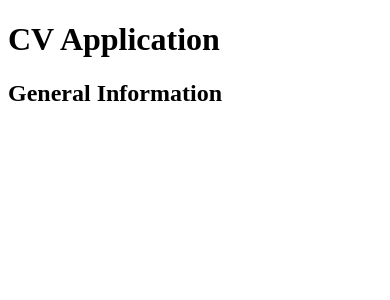
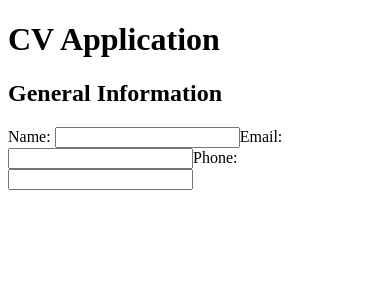
Before and after one commit to top-submissions/fullstackjs-cv-application, a React (Vite) app: page / in a window 390 px wide. Shown: the top 300 px of the page. Built offline with nearby package versions, Linux system fonts and the light colour scheme.

Commit message:
feat(app): add input fields for Name, Email, and Phone in General Information section

```diff
--- a/src/App.jsx
+++ b/src/App.jsx
@@ -5,6 +5,15 @@ function App() {
     <div>
       <h1>CV Application</h1>
       <h2>General Information</h2>
+      <label>
+        Name: <input type="text" />
+      </label>
+      <label>
+        Email: <input type="email" />
+      </label>
+      <label>
+        Phone: <input type="tel" />
+      </label>
     </div>
   );
 }
```
